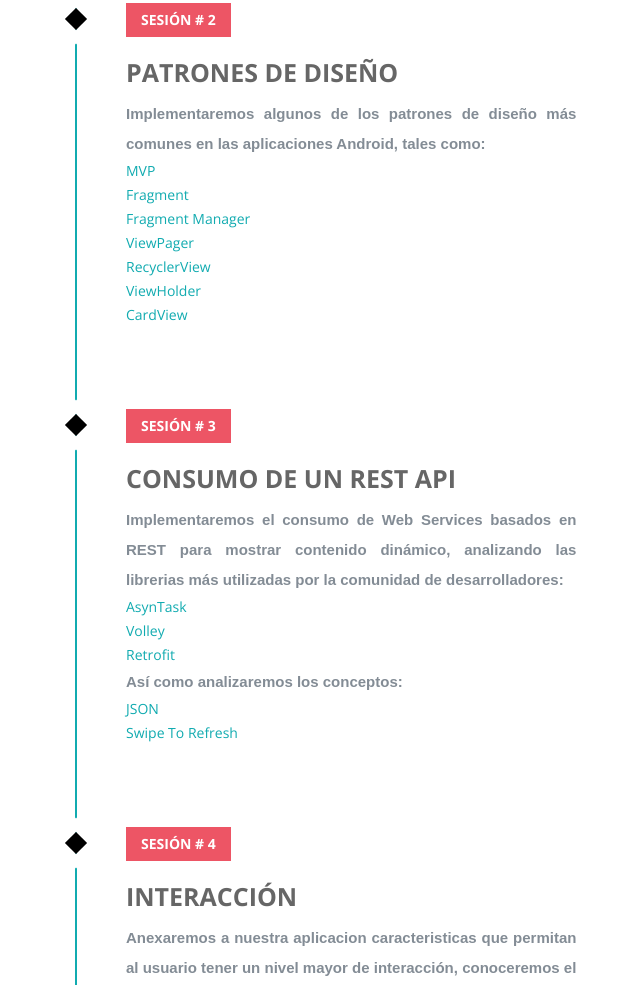
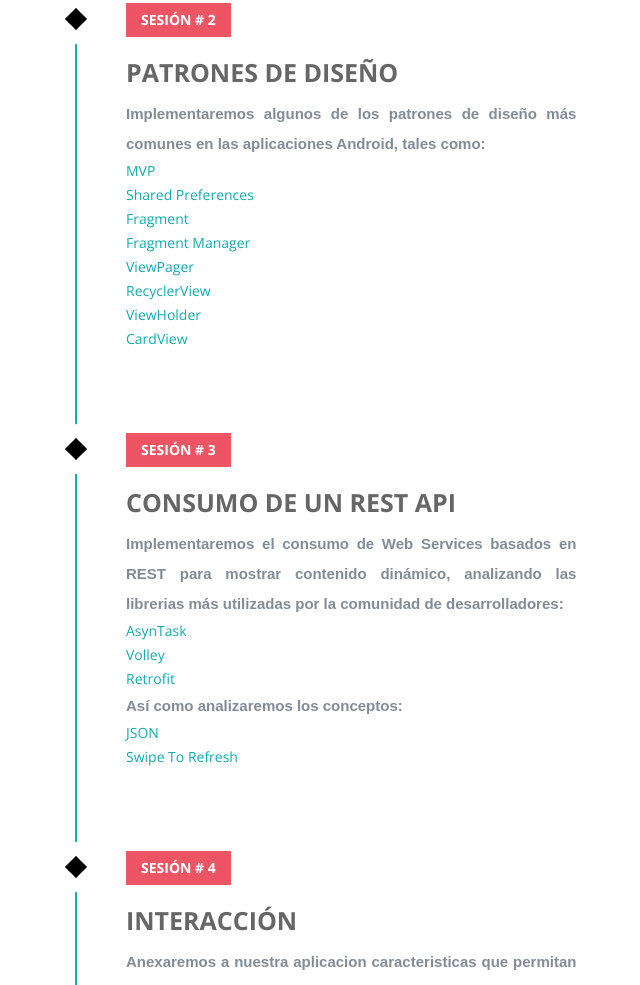
Before and after one commit to hercarr/hercarrdroid, a plain HTML site: page index.html in a window 1280 px wide. Shown: the part 2002-2987 px from the top of the page, without its empty margins (361-1001 px from the left). Drawn offline with nearby package versions, Linux system fonts and the light colour scheme.

Commit message:
The shared preferences link was added

```diff
--- a/index.html
+++ b/index.html
@@ -151,6 +151,8 @@
                                         <br>
                                         <a href="http://macoscope.com/blog/model-view-presenter-architecture-in-android-applications/" target="_blank">MVP</a>
                                         <br>
+                                        <a href="http://developer.android.com/training/basics/data-storage/shared-preferences.html" target="_blank">Shared Preferences</a>
+                                        <br>
                                         <a href="http://developer.android.com/guide/components/fragments.html" target="_blank">Fragment</a>
                                         <br>
                                         <a href="http://developer.android.com/guide/components/fragments.html#Managing" target="_blank">Fragment Manager</a>
```
